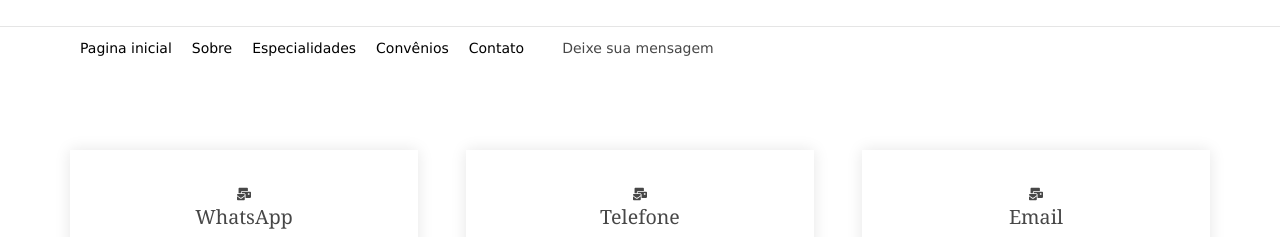
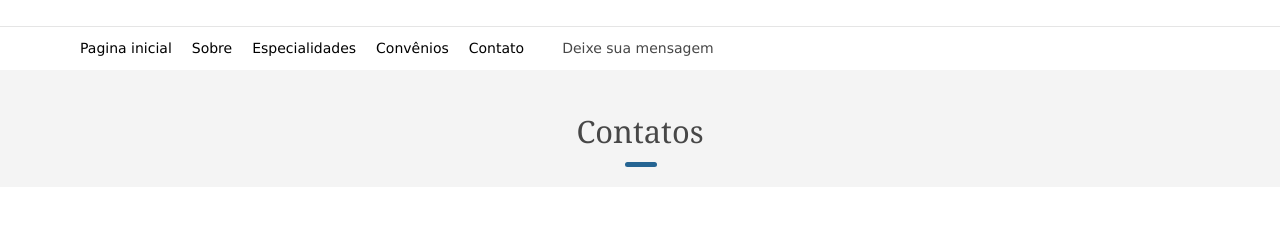
Before and after one commit to GLaveli/Wasserstein, a React (Create React App) app: page /contato in a window 1280 px wide. Shown: the part 163-400 px from the top of the page. Built offline with nearby package versions, Linux system fonts and the light colour scheme; some icons are missing.

Commit message:
update contacts

```diff
--- a/src/pages/ContactsPage/index.js
+++ b/src/pages/ContactsPage/index.js
@@ -4,6 +4,11 @@ import Contacts from "../../components/contacts";
 function ContactsPage() {
  return (
   <>
+     <div class="wrapper row2 top-spacing40">
+    <div class="center btmspace-40">
+     <h6 class="heading underline font-x2">Contatos</h6>
+    </div>
+   </div>
    <Contacts />
    <Maps />
   </>
```
